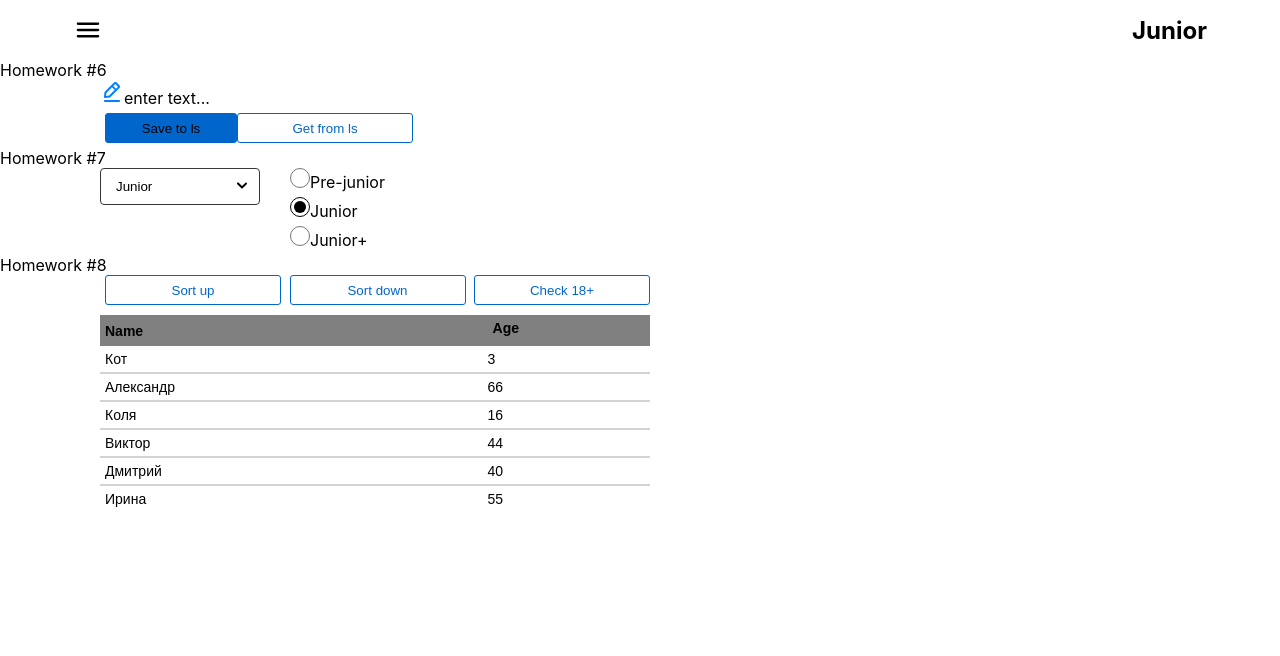
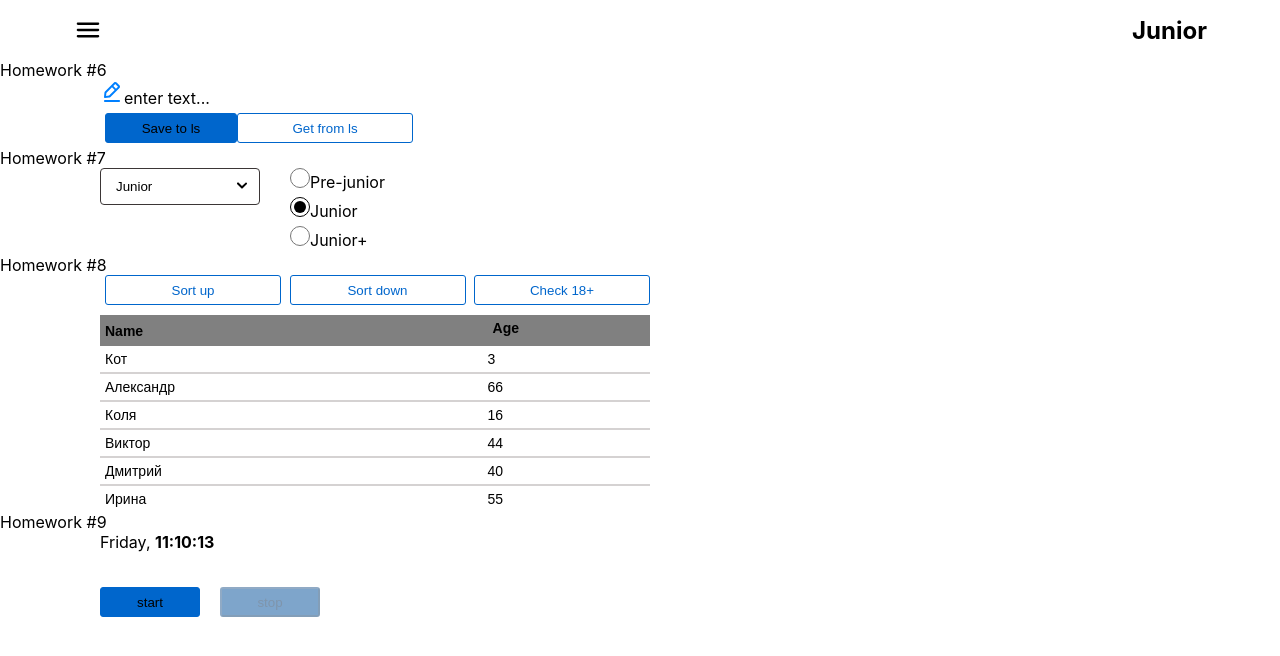
Before and after one commit to IvanBichan/homeworks_by_ignat_new, a React (Create React App) app: page /#/junior in a window 1280 px wide. Shown: the top 656 px of the page. Built offline with nearby package versions, Linux system fonts and the light colour scheme.

Commit message:
- feat: add HW9

```diff
--- a/src/s1-main/App.module.css
+++ b/src/s1-main/App.module.css
@@ -12,5 +12,4 @@
 
 
 .hwTitle {
-
 }
--- a/src/s2-homeworks/hw05/pages/Junior.tsx
+++ b/src/s2-homeworks/hw05/pages/Junior.tsx
@@ -2,7 +2,7 @@ import React from 'react'
 import HW6 from '../../hw06/HW6'
 import HW7 from '../../hw07/HW7'
 import HW8 from '../../hw08/HW8'
-// import HW9 from '../../hw09/HW9'
+import HW9 from '../../hw09/HW9'
 
 function Junior() {
     return (
@@ -10,7 +10,7 @@ function Junior() {
             <HW6 />
             <HW7 />
             <HW8 />
-            {/*<HW9 />*/}
+            <HW9 />
         </div>
     )
 }
--- a/src/s2-homeworks/hw09/Clock.module.css
+++ b/src/s2-homeworks/hw09/Clock.module.css
@@ -1,7 +1,18 @@
 .buttonsContainer {
+    display: flex;
+    flex-direction: row;
+    justify-content: space-between;
+    margin-top: 15px;
+}
+
+.buttonsContainer button {
+    width: 100px;
 }
 
 .clock {
+    display: flex;
+    flex-direction: column;
+    width: 220px;
 }
 
 .watch {
--- a/src/s2-homeworks/hw09/Clock.tsx
+++ b/src/s2-homeworks/hw09/Clock.tsx
@@ -12,27 +12,32 @@ function Clock() {
     const start = () => {
         // пишут студенты // запустить часы (должно отображаться реальное время, а не +1)
         // сохранить ид таймера (https://learn.javascript.ru/settimeout-setinterval#setinterval)
+        let newTimerId : number = window.setInterval(() => {
+            setDate(new Date(Date.now()))
+        }, 1000)
+        setTimerId(newTimerId)
 
     }
 
     const stop = () => {
         // пишут студенты // поставить часы на паузу, обнулить ид таймера (timerId <- undefined)
-
+        clearInterval(timerId)
+        setTimerId(undefined)
     }
 
     const onMouseEnter = () => { // пишут студенты // показать дату если наведена мышка
-
+        setShow(true)
     }
     const onMouseLeave = () => { // пишут студенты // спрятать дату если мышка не наведена
-
+        setShow(false)
     }
 
-    const stringTime = 'date->time' || <br/> // часы24:минуты:секунды (01:02:03)/(23:02:03)/(24:00:00)/(00:00:01) // пишут студенты
-    const stringDate = 'date->date' || <br/> // день.месяц.год (01.02.2022) // пишут студенты, варианты 01.02.0123/01.02.-123/01.02.12345 не рассматриваем
+    const stringTime = `${("0" + date.getHours()).slice(-2)}:${("0" + date.getMinutes()).slice(-2)}:${("0" + date.getSeconds()).slice(-2)}` || <br/> // часы24:минуты:секунды (01:02:03)/(23:02:03)/(24:00:00)/(00:00:01) // пишут студенты
+    const stringDate = `${("0" + date.getDate()).slice(-2)}.${date.getMonth() + 1}.${date.getFullYear()}` || <br/> // день.месяц.год (01.02.2022) // пишут студенты, варианты 01.02.0123/01.02.-123/01.02.12345 не рассматриваем
 
     // день недели на английском, месяц на английском (https://learn.javascript.ru/intl#intl-datetimeformat)
-    const stringDay = 'date->day' || <br/> // пишут студенты
-    const stringMonth = 'date->month' || <br/> // пишут студенты
+    const stringDay = ['Monday', 'Tuesday', 'Wednesday', 'Thursday', 'Friday', 'Saturday', 'Sunday'] || <br/> // пишут студенты
+    const stringMonth = ['January', 'February', 'March', 'April', 'May', 'June', 'July', 'August', 'September', 'October', 'November', 'December'] || <br/> // пишут студенты
 
     return (
         <div className={s.clock}>
@@ -42,7 +47,7 @@ function Clock() {
                 onMouseEnter={onMouseEnter}
                 onMouseLeave={onMouseLeave}
             >
-                <span id={'hw9-day'}>{stringDay}</span>,{' '}
+                <span id={'hw9-day'}>{stringDay[date.getDate()+1]}</span>,{' '}
                 <span id={'hw9-time'}>
                     <strong>{stringTime}</strong>
                 </span>
@@ -52,7 +57,7 @@ function Clock() {
                 <div className={s.more}>
                     {show ? (
                         <>
-                            <span id={'hw9-month'}>{stringMonth}</span>,{' '}
+                            <span id={'hw9-month'}>{stringMonth[date.getMonth()]}</span>,{' '}
                             <span id={'hw9-date'}>{stringDate}</span>
                         </>
                     ) : (
@@ -66,14 +71,14 @@ function Clock() {
             <div className={s.buttonsContainer}>
                 <SuperButton
                     id={'hw9-button-start'}
-                    disabled={true} // пишут студенты // задизэйблить если таймер запущен
+                    disabled={!!timerId} // пишут студенты // задизэйблить если таймер запущен
                     onClick={start}
                 >
                     start
                 </SuperButton>
                 <SuperButton
                     id={'hw9-button-stop'}
-                    disabled={true} // пишут студенты // задизэйблить если таймер не запущен
+                    disabled={timerId === undefined} // пишут студенты // задизэйблить если таймер не запущен
                     onClick={stop}
                 >
                     stop
```
